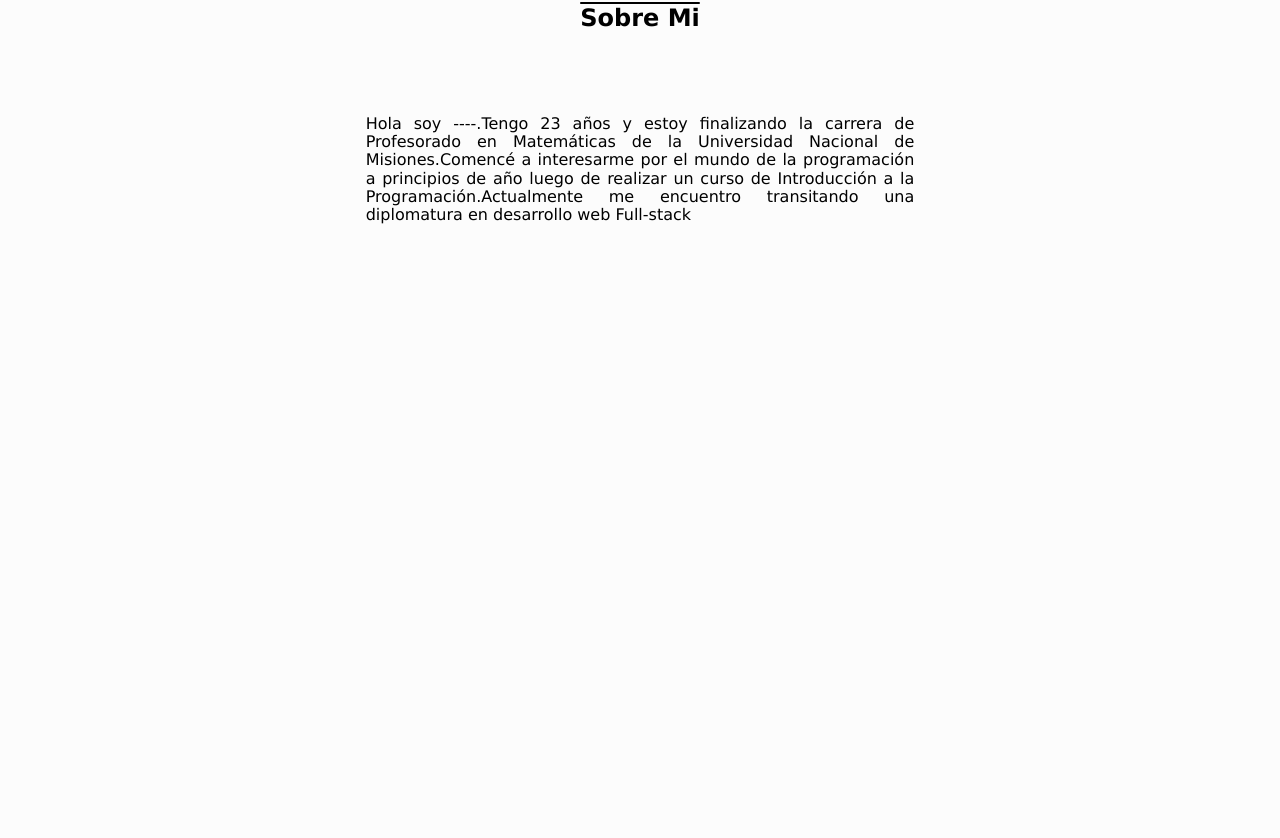
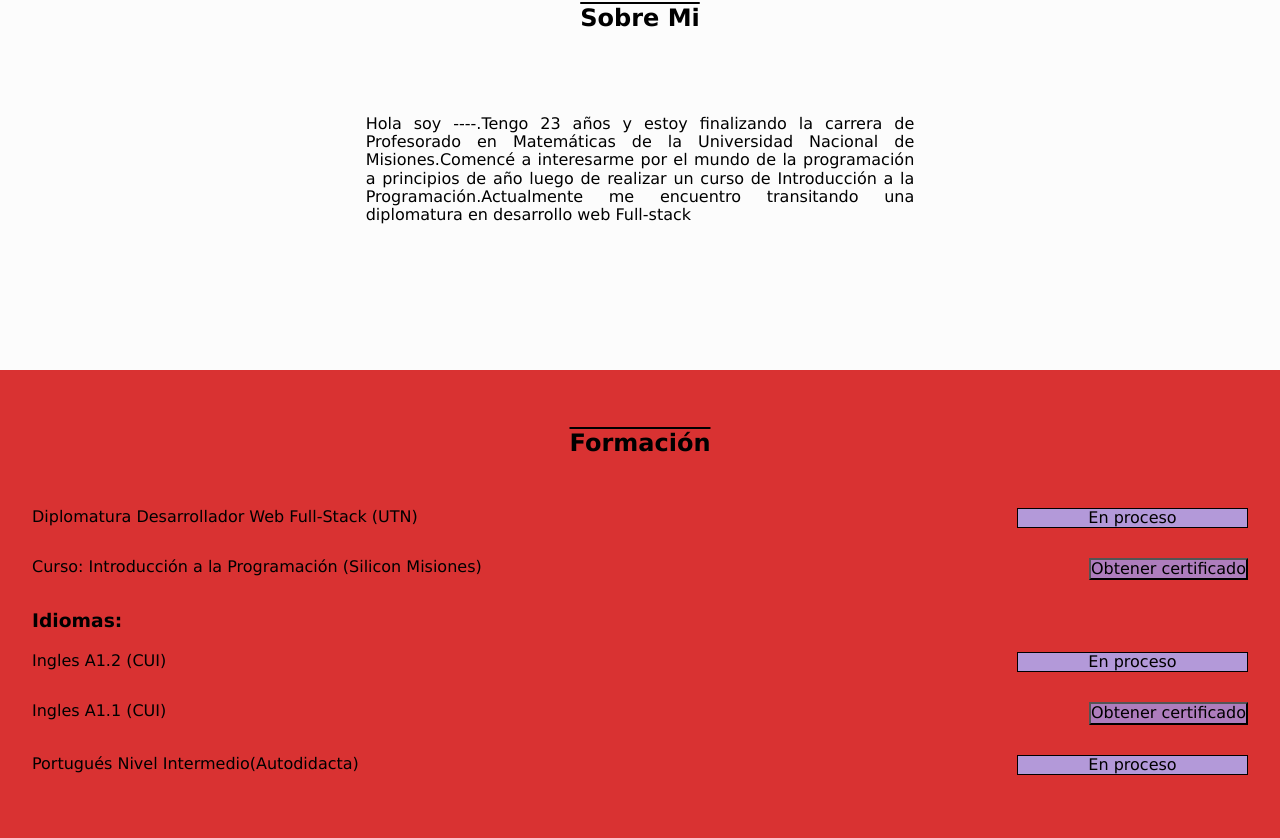
Before and after one commit to Marisolfleita1/Primer-Portfolio-web-Marisol-Fleita, a plain HTML site: page Index.HTML in a window 1280 px wide. Shown: the part 652-1490 px from the top of the page. Before the commit the page ends 1022 px from the top, so only its background shows below. Drawn offline with Linux system fonts and the light colour scheme.

Commit message:
portfolio-Formacion-sin boostrap aun-26/11-hs11:24

```diff
--- a/Index.HTML
+++ b/Index.HTML
@@ -51,6 +51,35 @@
 
 
         <section id="Formación">
+            <h2>Formación</h2>
+            <ul class="lista-formación">
+                <li>
+                    <p >Diplomatura Desarrollador Web Full-Stack (UTN)</p>
+                    <p class="enproceso">En proceso</p>
+                </li>
+                <li>
+                    <p > Curso: Introducción a la Programación (Silicon Misiones)</p>
+                    <button><a href="Img usadas/Certificado Fleita Marisol Victoria.pdf" target="_blank">Obtener certificado</a></button>
+                </li>
+                <li class="Idiomas">
+                    <h3>Idiomas:</h3>
+                    <ul class="lista-idiomas">
+                        <li>
+                            <p >Ingles A1.2 (CUI)</p>
+                            <p class="enproceso">En proceso</p>
+                        </li>
+                        <li>
+                            <p >Ingles A1.1 (CUI) </p>
+                            <button><a href="Img usadas/Ingles A1 certificado.jpg" target="_blank">Obtener certificado</a></button>
+                        </li>
+                        <li>
+                            <p >Portugués Nivel Intermedio(Autodidacta)</p>
+                            <p class="enproceso">En proceso</p>
+                        </li>
+                    </ul>
+                </li>
+            </ul>
+        </section>
 
         </section>
 
--- a/estilos.CSS
+++ b/estilos.CSS
@@ -198,20 +198,6 @@ body.dark .ContainerPrincipal{
 
 
 
-
-
-
-
-
-
-
-
-
-
-
-
-
-
 #Sobremi  {
     display: grid;
     grid-template-columns: repeat(7,1fr);
@@ -245,3 +231,77 @@ body.dark .ContainerPrincipal{
         grid-row: 5/8;
      }
 }
+
+
+
+
+
+
+#Formación {
+    display: flex;
+    flex-direction: column;
+    width: 100%;
+    height: 511px;
+    background-color: rgba(214, 32, 32, 0.918)
+}
+
+#Formación h2{
+    padding-top: 60px;
+    padding-bottom: 50px;
+    align-self: center;
+    text-decoration: overline;
+}
+
+.lista-formación{
+    display: flex;
+    flex-direction: column;
+    width: 95%;
+    list-style: none;
+    align-self: center;
+    height: 60%;
+}
+
+.lista-formación li{
+    display: flex;
+    justify-content: space-between;
+    padding-bottom: 30px;
+}
+
+.lista-formación li button {
+    background-color: rgb(174, 125, 189);
+}
+
+.lista-formación li button:hover{
+    background-color: bisque;
+    transform: scale(1.05);
+}
+
+.lista-formación li button a{
+    text-decoration: none;
+    color: black;
+}
+.Idiomas{
+    display: flex;
+    flex-direction: column;
+}
+
+h3{
+    padding-bottom: 20px;
+}
+
+.lista-idiomas{
+    display: flex;
+    flex-direction: column;
+}
+
+.lista-idiomas li{
+    display: flex;
+    justify-content:space-between ;
+}
+
+.enproceso{
+    background-color: rgb(179, 153, 217);
+    border: 1px solid ;
+    width: 19%;
+    text-align: center;
+}
```
